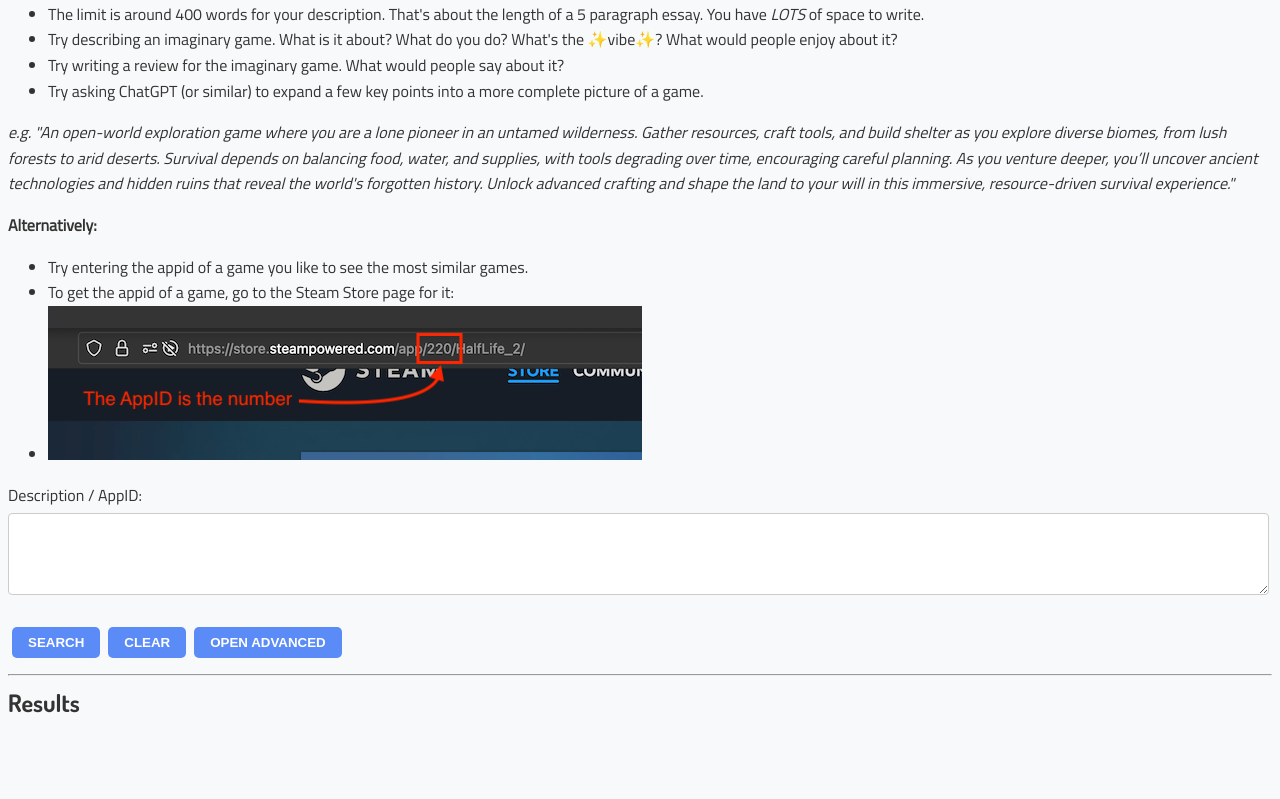
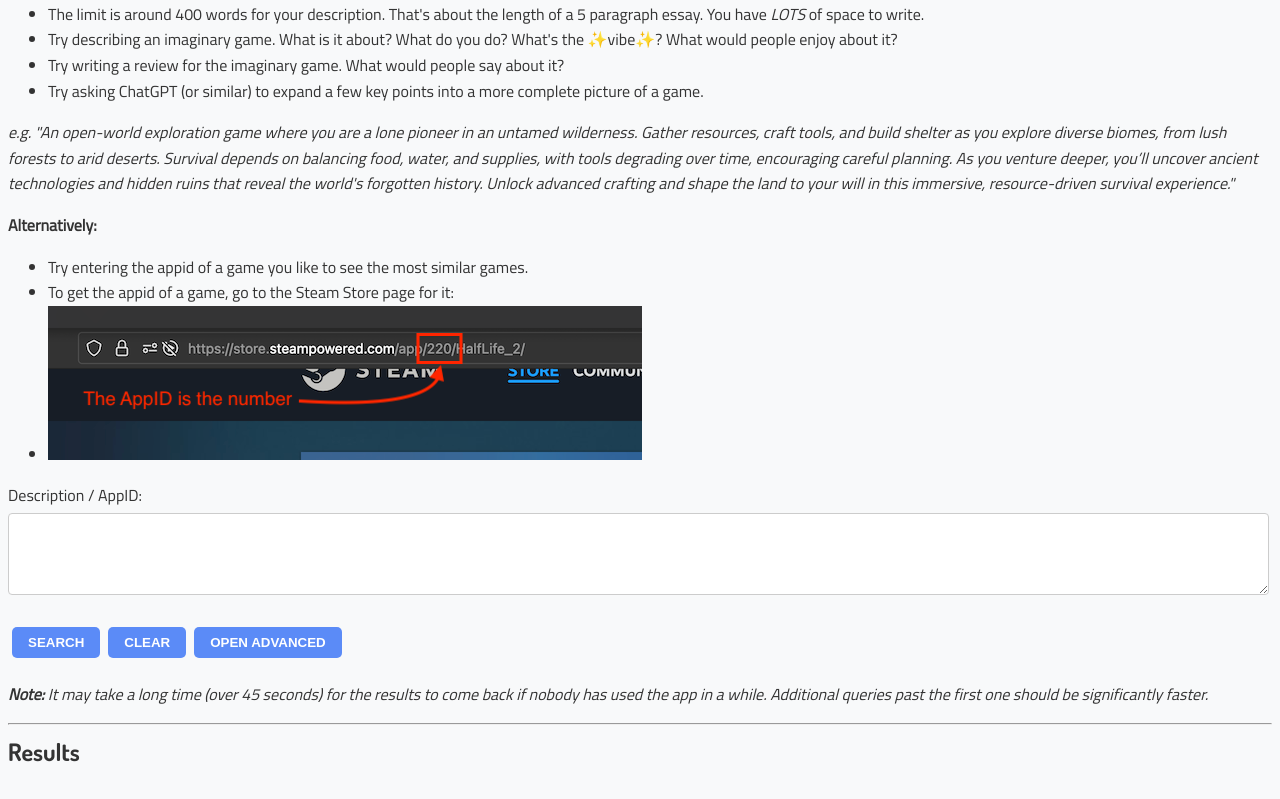
Before and after one commit to Netruk44/steam-embedding-search, a React (Create React App) app in the folder 11_react-interface/: page / in a window 1280 px wide. Shown: the part 340-1139 px from the top of the page. Before the commit the page ends 1090 px from the top, so only its background shows below. Built offline with nearby package versions, Linux system fonts and the light colour scheme.

Commit message:
Add note about slow queries

```diff
--- a/11_react-interface/src/App.js
+++ b/11_react-interface/src/App.js
@@ -107,6 +107,7 @@ function App() {
           {isAdvancedOpen ? 'Hide Advanced' : 'Open Advanced'}
         </button>
       </form>
+      <p><i><b>Note:</b> It may take a long time (over 45 seconds) for the results to come back if nobody has used the app in a while. Additional queries past the first one should be significantly faster.</i></p>
       <hr />
       <h2>Results</h2>
       <div className="results-container">
```
